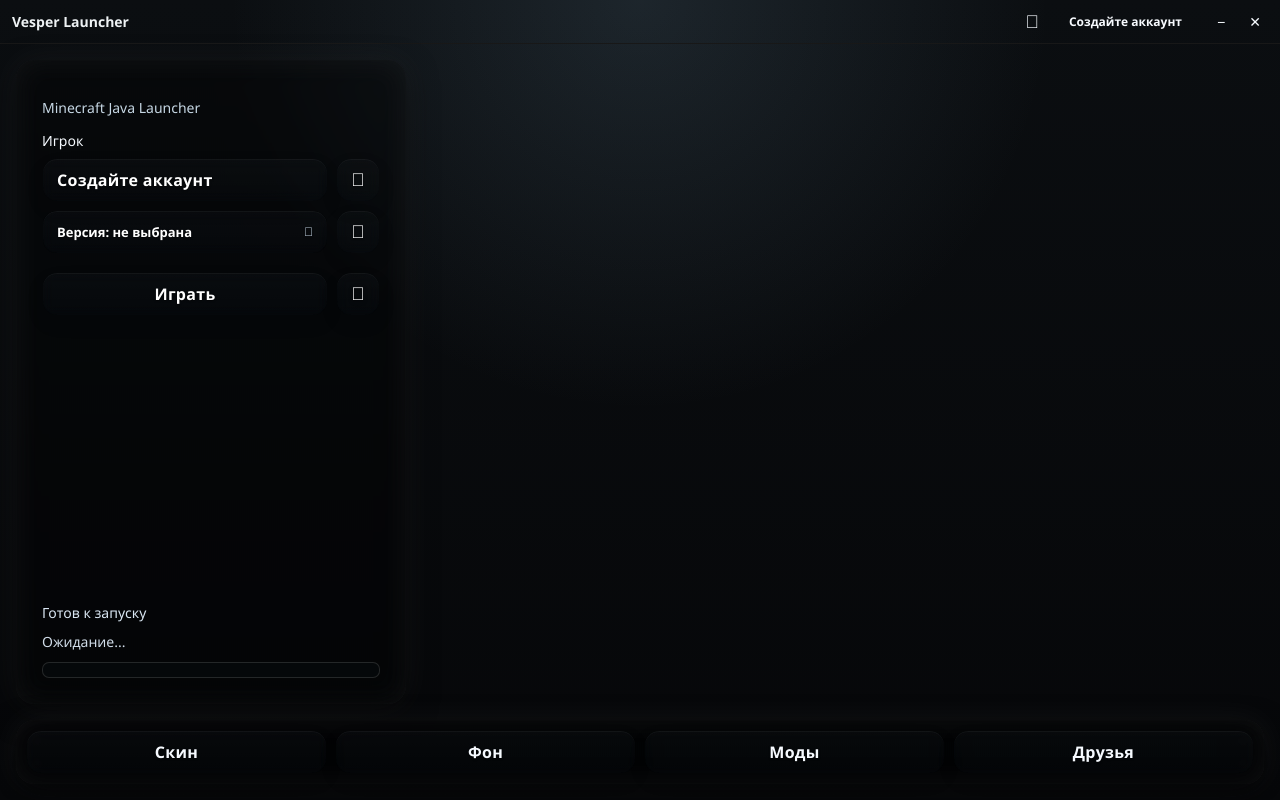
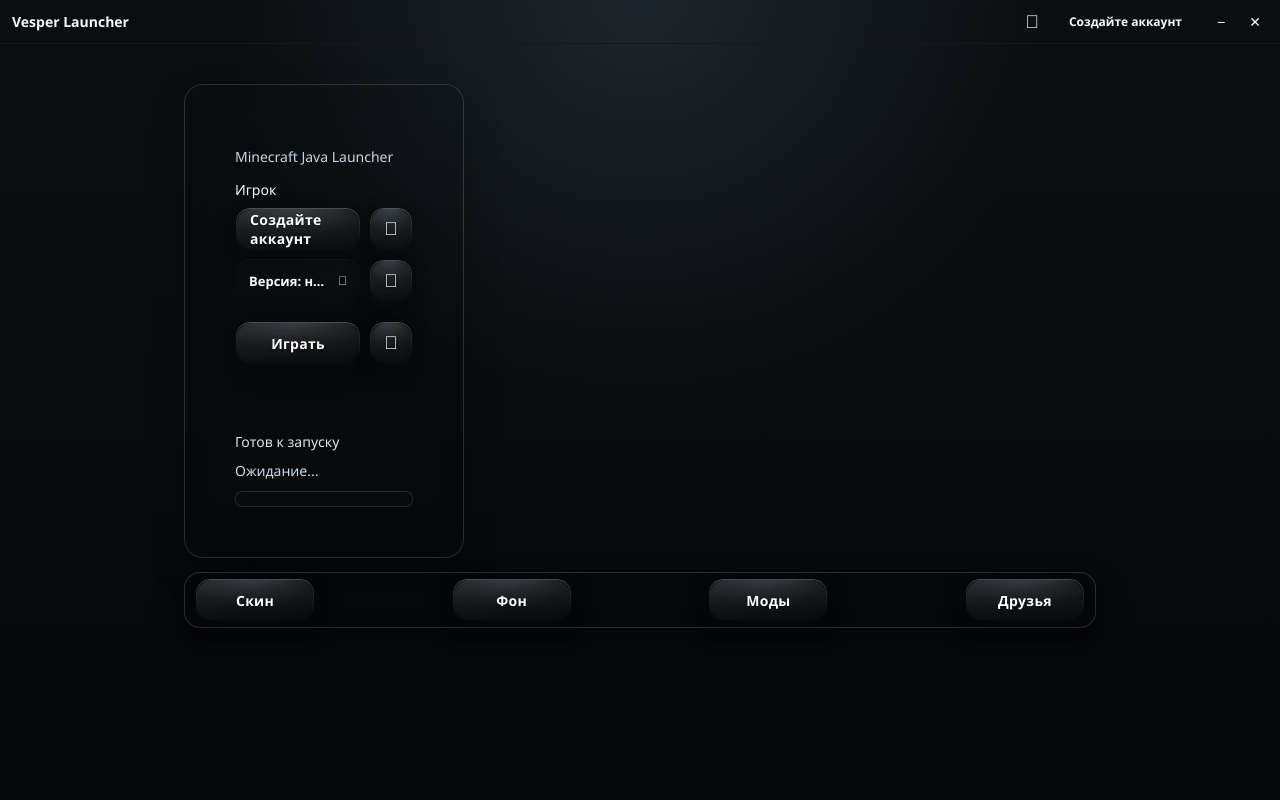
Before and after one commit to wertyy111/Vesper-Launcher, a React (Vite) app in the folder MinecraftCheatLauncher/UserInterface/: page / in a window 1280 px wide. Built offline with nearby package versions, Linux system fonts and the light colour scheme.

Commit message:
Sync all remaining MinecraftCheatLauncher files

```diff
--- a/MinecraftCheatLauncher/UserInterface/src/styles.css
+++ b/MinecraftCheatLauncher/UserInterface/src/styles.css
@@ -1,30 +1,41 @@
 :root {
   color-scheme: dark;
   --window-bg: #0a1118;
-  --window-border: transparent;
-  --title-text: #eef2f4;
   --text: #f6faff;
   --text-muted: #c7daed;
   --text-dim: #9db2c4;
-  --panel-bg: rgba(0, 0, 0, 0.35);
-  --panel-border: rgba(255, 255, 255, 0.08);
-  --panel-edge: rgba(255, 255, 255, 0.03);
-  --button-bg:
-    linear-gradient(180deg, rgba(255, 255, 255, 0.05) 0%, rgba(255, 255, 255, 0.0) 100%),
-    rgba(15, 18, 22, 0.65);
-  --button-hover-bg:
-    linear-gradient(180deg, rgba(255, 255, 255, 0.08) 0%, rgba(255, 255, 255, 0.0) 100%),
-    rgba(25, 30, 35, 0.75);
-  --button-pressed-bg:
-    rgba(10, 12, 15, 0.85);
-  --button-border: rgba(255, 255, 255, 0.12);
-  --danger-bg:
-    linear-gradient(180deg, rgba(255, 255, 255, 0.05) 0%, rgba(255, 255, 255, 0.0) 100%),
-    rgba(188, 54, 73, 0.45);
-  --danger-border: rgba(255, 210, 219, 0.15);
-  --glass-shadow: 0 10px 30px rgba(0, 0, 0, 0.5);
-  --glass-shadow-hover: 0 15px 40px rgba(0, 0, 0, 0.6);
-  --gold: #66d9ff;
+
+  --GlassButtonBackgroundBrush: linear-gradient(180deg, rgba(6,6,6,0.16) 0%, rgba(3,3,3,0.12) 52%, rgba(0,0,0,0.07) 100%);
+  --GlassButtonHoverBrush: linear-gradient(180deg, rgba(16,16,16,0.20) 0%, rgba(12,12,12,0.15) 50%, rgba(6,6,6,0.09) 100%);
+  --GlassButtonPressedBrush: linear-gradient(180deg, rgba(3,3,3,0.19) 0%, rgba(0,0,0,0.14) 52%, rgba(0,0,0,0.10) 100%);
+
+  --GlassDangerButtonBackgroundBrush: linear-gradient(180deg, rgba(169,40,57,0.44) 0%, rgba(140,34,48,0.36) 52%, rgba(111,26,37,0.29) 100%);
+  --GlassDangerButtonHoverBrush: linear-gradient(180deg, rgba(192,51,71,0.52) 0%, rgba(158,38,56,0.42) 50%, rgba(119,29,42,0.35) 100%);
+
+  --GlassButtonBorderBrush: linear-gradient(180deg, rgba(255,255,255,0.23) 0%, rgba(255,255,255,0.07) 50%, rgba(255,255,255,0.01) 100%);
+  --GlassButtonBorderHoverBrush: linear-gradient(180deg, rgba(255,255,255,0.29) 0%, rgba(255,255,255,0.09) 48%, rgba(255,255,255,0.02) 100%);
+
+  --GlassButtonShineBrush: radial-gradient(190% 180% at 50% 0%, rgba(255,255,255,0.13) 0%, rgba(255,255,255,0.03) 35%, rgba(255,255,255,0) 100%);
+  --GlassButtonLensBrush: linear-gradient(135deg, rgba(255,255,255,0.06) 0%, rgba(255,255,255,0.02) 22%, rgba(0,0,0,0.01) 52%, rgba(0,0,0,0.05) 82%, rgba(255,255,255,0.005) 100%);
+  --GlassButtonRefractionBrush: radial-gradient(224% 164% at 38% 12%, rgba(143,214,255,0.06) 0%, rgba(255,255,255,0.015) 24%, rgba(0,0,0,0.05) 70%, transparent 100%);
+
+  --GlassButtonInnerShadeBrush: linear-gradient(180deg, rgba(0,0,0,0.04) 0%, rgba(0,0,0,0.09) 52%, rgba(0,0,0,0.16) 100%);
+  --GlassButtonTopEdgeBrush: linear-gradient(180deg, rgba(255,255,255,0.15) 0%, rgba(255,255,255,0.04) 42%, transparent 100%);
+  --GlassButtonReflectionBrush: radial-gradient(190% 104% at 50% -8%, rgba(255,255,255,0.06) 0%, rgba(255,255,255,0.015) 24%, transparent 100%);
+  --GlassButtonBottomRimBrush: linear-gradient(180deg, rgba(255,255,255,0.05) 0%, rgba(255,255,255,0.01) 55%, transparent 100%);
+
+  --StableDayControlSurfaceBrush: rgba(0,0,0,0.024);
+  --StableDayControlSurfaceHoverBrush: rgba(0,0,0,0.047);
+  --StableDayPanelSurfaceBrush: rgba(0,0,0,0.06);
+
+  --GlassPanelSurfaceWashBrush: linear-gradient(135deg, rgba(0,0,0,0.03) 0%, rgba(0,0,0,0.01) 46%, transparent 100%);
+  --GlassPanelInnerEdgeBrush: linear-gradient(180deg, rgba(255,255,255,0.09) 0%, rgba(255,255,255,0.02) 28%, transparent 62%);
+  --GlassPanelSoftLensBrush: linear-gradient(135deg, rgba(255,255,255,0.015) 0%, rgba(0,0,0,0.005) 55%, transparent 100%);
+
+  --GlassButtonShadow: 0 10px 30px rgba(0,0,0,0.10);
+  --GlassButtonShadowHover: 0 15px 40px rgba(0,0,0,0.14);
+  --GlassButtonShadowPressed: 0 8px 24px rgba(0,0,0,0.08);
+
   font-family: "Segoe UI", "Segoe UI Variable", sans-serif;
 }
 
@@ -245,12 +256,11 @@
 }
 
 .classic-main-grid {
-  display: grid;
-  grid-template-columns: 390px minmax(0, 1fr);
-  grid-template-rows: minmax(0, 1fr) auto;
-  column-gap: 16px;
-  height: 100%;
-  min-height: 0;
+  width: 960px;
+  height: 592px;
+  position: relative;
+  display: flex;
+  margin: 0 auto;
 }
 
 .glass-panel {
@@ -272,12 +282,19 @@
 }
 
 .left-control-surface {
-  position: relative;
-  grid-column: 1;
-  grid-row: 1;
-  width: 390px;
-  overflow: visible;
-  border-radius: 18px;
+  position: absolute;
+  left: 24px;
+  top: 24px;
+  width: 280px;
+  bottom: 94px;
+  border-radius: 19px;
+  background: var(--StableDayPanelSurfaceBrush);
+  border: 1px solid rgba(255,255,255,0.15);
+  box-shadow: 0 15px 35px rgba(0,0,0,0.25);
+  padding: 24px;
+  display: flex;
+  flex-direction: column;
+  justify-content: space-between;
 }
 
 .left-control-surface-bg {
@@ -593,9 +610,7 @@
 }
 
 .settings-liquid-glass-button > button,
-.settings-liquid-glass-button > .left-liquid-glass-content {
-  position: relative;
-  z-index: 4;
+.settings-liquid-glass-button > .left-liquid-glass-content { position: relative; z-index: 3;
 }
 
 .version-block .select-shell {
@@ -894,20 +909,22 @@
 }
 
 .classic-side-panel {
-  grid-column: 2;
-  grid-row: 1;
-  align-self: stretch;
-  width: min(370px, 100%);
-  max-width: 370px;
-  min-height: 0;
-  padding: 20px;
-  border-radius: 18px;
-  overflow: auto;
+  position: absolute;
+  left: 320px;
+  top: 24px;
+  right: 24px;
+  bottom: 94px;
+  border-radius: 19px;
+  background: var(--StableDayPanelSurfaceBrush);
+  border: 1px solid rgba(255,255,255,0.15);
+  box-shadow: 0 15px 35px rgba(0,0,0,0.25);
+  padding: 24px;
   opacity: 0;
   pointer-events: none;
-  visibility: hidden;
-  transition: opacity 150ms ease, transform 150ms ease, visibility 150ms ease;
-  transform: translateX(8px);
+  transform: translateX(10px);
+  transition: all 0.3s ease;
+  overflow-y: auto;
+  overflow-x: hidden;
 }
 
 .classic-side-panel.wide-section-panel {
@@ -969,15 +986,19 @@
 }
 
 .bottom-action-bar {
-  grid-column: 1 / 3;
-  grid-row: 2;
-  display: grid;
-  grid-template-columns: repeat(4, minmax(120px, 1fr));
-  gap: 8px;
-  margin-top: 16px;
-  padding: 10px;
+  position: absolute;
+  left: 24px;
+  right: 24px;
+  bottom: 24px;
+  height: 56px;
   border-radius: 16px;
-  position: relative;
+  background: var(--StableDayPanelSurfaceBrush);
+  border: 1px solid rgba(255,255,255,0.15);
+  display: flex;
+  align-items: center;
+  justify-content: space-between;
+  padding: 0 10px;
+  box-shadow: 0 15px 35px rgba(0,0,0,0.25);
 }
 
 .bottom-action-bar-bg {
@@ -2669,3 +2690,66 @@
   display: grid;
   place-items: center;
 }
+
+
+.main-glass-button, .static-glass-control, .input-icon-button {
+  position: relative;
+  background: var(--StableDayControlSurfaceBrush), var(--GlassButtonBackgroundBrush) !important;
+  border-radius: 16px;
+  box-shadow: var(--GlassButtonShadow) !important;
+  color: #fff;
+  font-weight: 600;
+  font-size: 14px;
+  display: flex;
+  align-items: center;
+  justify-content: center;
+  transition: all 0.2s;
+  border: 1px solid transparent !important;
+}
+
+.main-glass-button::before, .static-glass-control::before, .input-icon-button::before {
+  content: '';
+  position: absolute;
+  inset: 0;
+  border-radius: inherit;
+  padding: 1px;
+  background: var(--GlassButtonBorderBrush);
+  -webkit-mask: linear-gradient(#fff 0 0) content-box, linear-gradient(#fff 0 0);
+  -webkit-mask-composite: xor;
+  mask-composite: exclude;
+  pointer-events: none;
+  z-index: 2;
+}
+
+.main-glass-button::after, .static-glass-control::after, .input-icon-button::after {
+  content: '';
+  position: absolute;
+  inset: 1px;
+  border-radius: calc(16px - 1px);
+  background:
+    var(--GlassButtonReflectionBrush) 0 0 / 100% 100%,
+    var(--GlassButtonInnerShadeBrush) 0 0 / 100% 100%,
+    var(--GlassButtonRefractionBrush) 0 0 / 100% 100%,
+    var(--GlassButtonLensBrush) 0 0 / 100% 100%,
+    var(--GlassButtonShineBrush) 0 0 / 100% 100%;
+  pointer-events: none;
+  z-index: 2;
+}
+
+.main-glass-button:hover, .static-glass-control:hover, .input-icon-button:hover {
+  background: var(--StableDayControlSurfaceHoverBrush), var(--GlassButtonHoverBrush) !important;
+  box-shadow: var(--GlassButtonShadowHover) !important;
+}
+.main-glass-button:hover::before, .static-glass-control:hover::before, .input-icon-button:hover::before {
+  background: var(--GlassButtonBorderHoverBrush);
+}
+
+.main-glass-button:active, .static-glass-control:active, .input-icon-button:active {
+  background: var(--StableDayControlSurfaceBrush), var(--GlassButtonPressedBrush) !important;
+  box-shadow: var(--GlassButtonShadowPressed) !important;
+}
+
+.main-glass-button.active {
+  background: rgba(255,255,255,0.1), var(--GlassButtonHoverBrush) !important;
+  box-shadow: 0 0 15px rgba(255,255,255,0.2) !important;
+}
```
Also changed, not shown: 2 other files (tests, documents, lock files or other folders).
